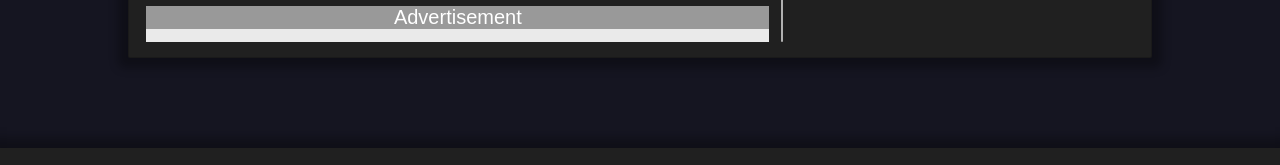
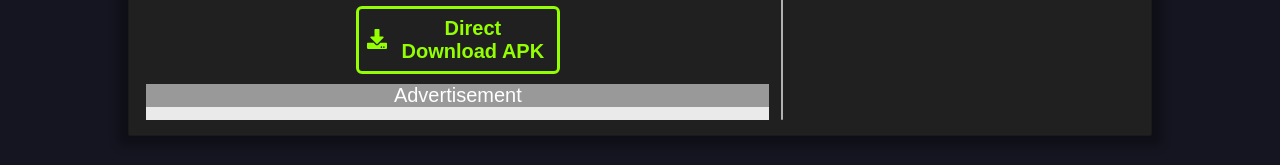
Before and after one commit to Techybloop/techyrodan, a plain HTML site: page index.html in a window 1280 px wide. Shown: the part 1044-1209 px from the top of the page. Drawn offline with nearby package versions, Linux system fonts and the light colour scheme.

Commit message:
Update index.html

```diff
--- a/index.html
+++ b/index.html
@@ -109,12 +109,20 @@
           <a href="https://play.google.com/store/search?q=techybuddy&c=appss" target="_blank">
             <img src="Image/Google Play Store badge.png">
           </a>
-          <form class="all-btn" action="https://www.mediafire.com/" target="blank">
+          <form class="all-btn" action="https://www.mediafire.com/file/ysu4ncbhq3rsicj/Techy_Rodan.apk/file" target="blank">
               <button>
                 <i class="fas fa-download"></i>
                 <p>Download APK</p>
               </button>
           </form>
+
+	  <form class="all-btn" action="Techy Rodan.apk" download>
+              <button>
+                <i class="fas fa-download"></i>
+                <p>Direct Download APK</p>
+              </button>
+          </form>
+
         </div>
         <div class="wrapper-content4" id="wrapper-content"></div>
 
```
